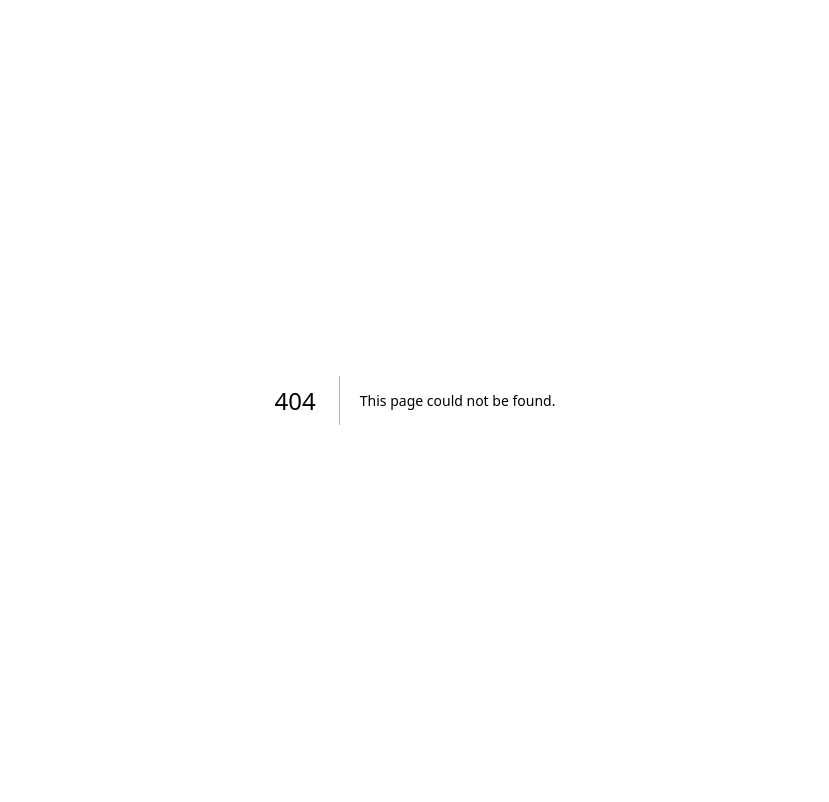
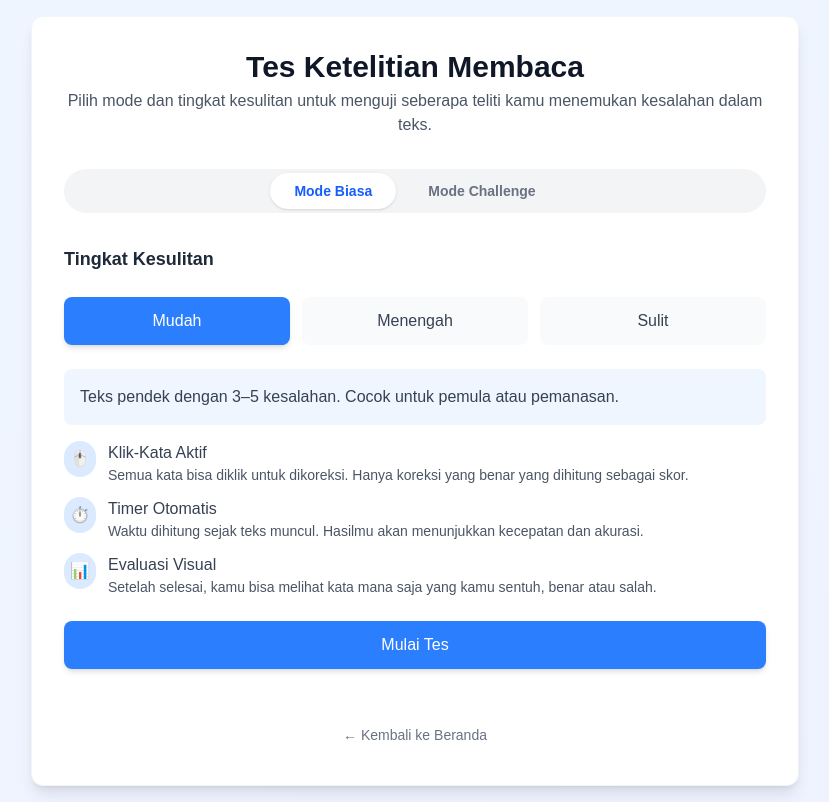
Before and after one commit to Aldeanv/TelIkata, a Next.js app: page /Telikata/1/1 in a window 1280 px wide. Before the commit this address had no page. Shown: the whole page, without its empty margins (225-1054 px from the left). Built offline with nearby package versions, Linux system fonts and the light colour scheme.

Commit message:
Add mode selection page with difficulty options

```diff
--- /dev/null
+++ b/src/app/Telikata/[mode]/[level]/page.tsx
@@ -0,0 +1,227 @@
+"use client";
+import { useState } from "react";
+import Link from "next/link";
+import { motion } from "framer-motion";
+
+const difficulties = ["Mudah", "Menengah", "Sulit"];
+const challengeDurations = [3, 5, 10]; // menit
+
+export default function ModeSelectionPage() {
+  const [selectedMode, setSelectedMode] = useState<"biasa" | "challenge">(
+    "biasa"
+  );
+  const [selectedDifficulty, setSelectedDifficulty] = useState("Mudah");
+  const [selectedTime, setSelectedTime] = useState(3);
+
+  return (
+    <section className="min-h-screen bg-gradient-to-br from-blue-50 to-indigo-50 flex items-center justify-center px-4 py-4">
+      <motion.div
+        initial={{ opacity: 0, y: 20 }}
+        animate={{ opacity: 1, y: 0 }}
+        transition={{ duration: 0.4 }}
+        className="w-full max-w-3xl bg-white rounded-xl shadow-lg border border-gray-100 p-8 space-y-8"
+      >
+        {/* Judul */}
+        <div className="text-center space-y-1">
+          <h1 className="text-3xl font-bold text-gray-900">
+            Tes Ketelitian Membaca
+          </h1>
+          <p className="text-gray-600">
+            Pilih mode dan tingkat kesulitan untuk menguji seberapa teliti kamu
+            menemukan kesalahan dalam teks.
+          </p>
+        </div>
+
+        {/* Pilih Mode */}
+        <div className="flex justify-center gap-2 p-1 bg-gray-100 rounded-full">
+          {["biasa", "challenge"].map((mode) => (
+            <button
+              key={mode}
+              onClick={() => setSelectedMode(mode as "biasa" | "challenge")}
+              className={`px-6 py-2 rounded-full text-sm font-semibold transition-all duration-300 ${
+                selectedMode === mode
+                  ? "bg-white text-blue-600 shadow-sm"
+                  : "text-gray-500 hover:text-gray-700"
+              }`}
+            >
+              {mode === "biasa" ? "Mode Biasa" : "Mode Challenge"}
+            </button>
+          ))}
+        </div>
+
+        {/* ===== Mode Biasa ===== */}
+        {selectedMode === "biasa" && (
+          <motion.div
+            initial={{ opacity: 0 }}
+            animate={{ opacity: 1 }}
+            transition={{ duration: 0.3 }}
+            className="space-y-6"
+          >
+            <h2 className="text-lg font-semibold text-gray-800">
+              Tingkat Kesulitan
+            </h2>
+            <div className="grid grid-cols-3 gap-3">
+              {difficulties.map((dif) => (
+                <motion.button
+                  key={dif}
+                  whileHover={{ y: -2 }}
+                  whileTap={{ scale: 0.98 }}
+                  onClick={() => setSelectedDifficulty(dif)}
+                  className={`px-4 py-3 rounded-lg font-medium transition-all ${
+                    selectedDifficulty === dif
+                      ? "bg-blue-500 text-white shadow-md"
+                      : "bg-gray-50 text-gray-700 hover:bg-gray-100"
+                  }`}
+                >
+                  {dif}
+                </motion.button>
+              ))}
+            </div>
+
+            <div className="space-y-4 text-gray-700">
+              <div className="p-4 bg-blue-50 rounded-lg">
+                <p className="font-medium">
+                  {selectedDifficulty === "Mudah" &&
+                    "Teks pendek dengan 3–5 kesalahan. Cocok untuk pemula atau pemanasan."}
+                  {selectedDifficulty === "Menengah" &&
+                    "Teks sedang dengan 6–8 kesalahan. Cocok untuk latihan fokus dan akurasi."}
+                  {selectedDifficulty === "Sulit" &&
+                    "Teks panjang tanpa informasi jumlah kesalahan. Cocok untuk penguji ketelitian tingkat lanjut."}
+                </p>
+              </div>
+
+              <div className="space-y-3">
+                <Feature
+                  icon="🖱️"
+                  title="Klik-Kata Aktif"
+                  desc="Semua kata bisa diklik untuk dikoreksi. Hanya koreksi yang benar yang dihitung sebagai skor."
+                />
+                <Feature
+                  icon="⏱️"
+                  title="Timer Otomatis"
+                  desc="Waktu dihitung sejak teks muncul. Hasilmu akan menunjukkan kecepatan dan akurasi."
+                />
+                <Feature
+                  icon="📊"
+                  title="Evaluasi Visual"
+                  desc="Setelah selesai, kamu bisa melihat kata mana saja yang kamu sentuh, benar atau salah."
+                />
+              </div>
+            </div>
+
+            <Link
+              href={`/Telikata/biasa/${selectedDifficulty.toLowerCase()}`}
+              className="block w-full py-3 bg-blue-500 text-white text-center font-medium rounded-lg hover:bg-blue-600 transition shadow-md hover:shadow-lg"
+            >
+              Mulai Tes
+            </Link>
+          </motion.div>
+        )}
+
+        {/* ===== Mode Challenge ===== */}
+        {selectedMode === "challenge" && (
+          <motion.div
+            initial={{ opacity: 0 }}
+            animate={{ opacity: 1 }}
+            transition={{ duration: 0.3 }}
+            className="space-y-6"
+          >
+            <h2 className="text-lg font-semibold text-gray-800">
+              Pilih Durasi Challenge
+            </h2>
+            <div className="grid grid-cols-3 gap-3">
+              {challengeDurations.map((min) => (
+                <motion.button
+                  key={min}
+                  whileHover={{ y: -2 }}
+                  whileTap={{ scale: 0.98 }}
+                  onClick={() => setSelectedTime(min)}
+                  className={`px-4 py-3 rounded-lg font-medium transition-all ${
+                    selectedTime === min
+                      ? "bg-pink-500 text-white shadow-md"
+                      : "bg-gray-50 text-gray-700 hover:bg-gray-100"
+                  }`}
+                >
+                  {min} Menit
+                </motion.button>
+              ))}
+            </div>
+
+            <div className="space-y-4 text-gray-700">
+              <div className="p-4 bg-pink-50 rounded-lg">
+                <p className="font-medium">
+                  Temukan dan perbaiki sebanyak mungkin kesalahan dalam waktu{" "}
+                  {selectedTime} menit. Tidak ada bantuan, tidak ada petunjuk.
+                </p>
+              </div>
+
+              <div className="space-y-3">
+                <Feature
+                  icon="🔒"
+                  color="pink"
+                  title="Tanpa Petunjuk"
+                  desc="Kamu tidak diberi tahu jumlah kesalahan. Fokus dan teliti adalah kunci."
+                />
+                <Feature
+                  icon="⏳"
+                  color="pink"
+                  title="Waktu Terbatas"
+                  desc="Tes akan berakhir otomatis setelah waktu habis."
+                />
+                <Feature
+                  icon="📈"
+                  color="pink"
+                  title="Skor Akhir"
+                  desc="Kamu akan mendapatkan skor akurasi dan kecepatan di akhir challenge."
+                />
+              </div>
+            </div>
+
+            <Link
+              href={`/Telikata/challenge/${selectedTime}`}
+              className="block w-full py-3 bg-pink-500 text-white text-center font-medium rounded-lg hover:bg-pink-600 transition shadow-md hover:shadow-lg"
+            >
+              Mulai Challenge
+            </Link>
+          </motion.div>
+        )}
+        {/* Tombol Kembali ke Beranda */}
+        <div className="pt-4">
+          <Link
+            href="/"
+            className="block w-full py-2 text-center text-sm text-gray-500 hover:text-gray-700 transition"
+          >
+            ← Kembali ke Beranda
+          </Link>
+        </div>
+      </motion.div>
+    </section>
+  );
+}
+
+function Feature({
+  icon,
+  title,
+  desc,
+  color = "blue",
+}: {
+  icon: string;
+  title: string;
+  desc: string;
+  color?: "blue" | "pink";
+}) {
+  const bg = color === "blue" ? "bg-blue-100" : "bg-pink-100";
+  const text = color === "blue" ? "text-blue-500" : "text-pink-500";
+
+  return (
+    <div className="flex items-start gap-3">
+      <div className={`p-1.5 ${bg} rounded-full`}>
+        <span className={text}>{icon}</span>
+      </div>
+      <div>
+        <h3 className="font-medium">{title}</h3>
+        <p className="text-sm text-gray-600">{desc}</p>
+      </div>
+    </div>
+  );
+}
--- a/src/components/hero.tsx
+++ b/src/components/hero.tsx
@@ -74,7 +74,7 @@ export default function Hero() {
           className="flex justify-center"
         >
           <a
-            href="/latihan/[mode]/[level]"
+            href="/Telikata/[mode]/[level]"
             className="px-8 py-4 bg-indigo-600 text-white font-semibold rounded-full hover:bg-indigo-700 transition duration-200 shadow-md hover:shadow-indigo-200 flex items-center gap-2"
           >
             <svg
```
